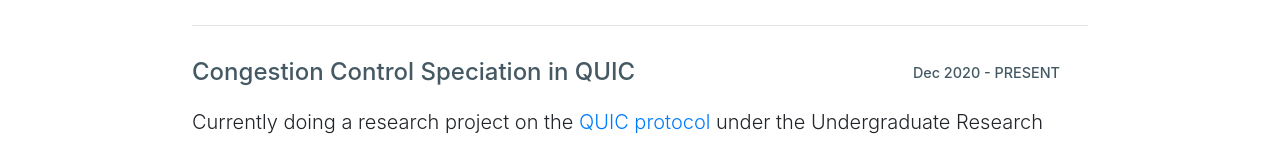
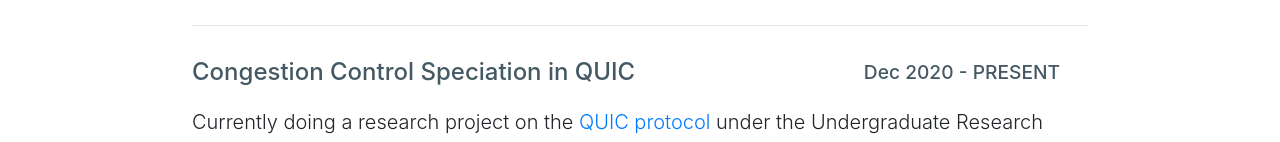
Before and after one commit to shermz-lim/portfolio, a React (Create React App) app: page /portfolio/projects in a window 1280 px wide. Shown: the part 218-360 px from the top of the page. Built offline with nearby package versions, Linux system fonts and the light colour scheme.

Commit message:
Fix typo and size for date

```diff
--- a/src/App.css
+++ b/src/App.css
@@ -38,7 +38,7 @@ p {
 
 .subsection .subsection-title .date {
   margin: 0 28px;
-  font-size: 0.6em;
+  font-size: 0.8em;
 }
 
 .subsection .footnotes {
--- a/src/components/Home.js
+++ b/src/components/Home.js
@@ -11,7 +11,7 @@ const Home = () => {
       <div>
         <p>
           Hi! I am currently a sophomore majoring in Computer Science at the
-          National University of Singapore (NUS). I am also under the University
+          National University of Singapore (NUS). I am also in the University
           Scholars Program.
         </p>
         <p>
```
Also changed, not shown: 1 other file (tests, documents, lock files or other folders).
